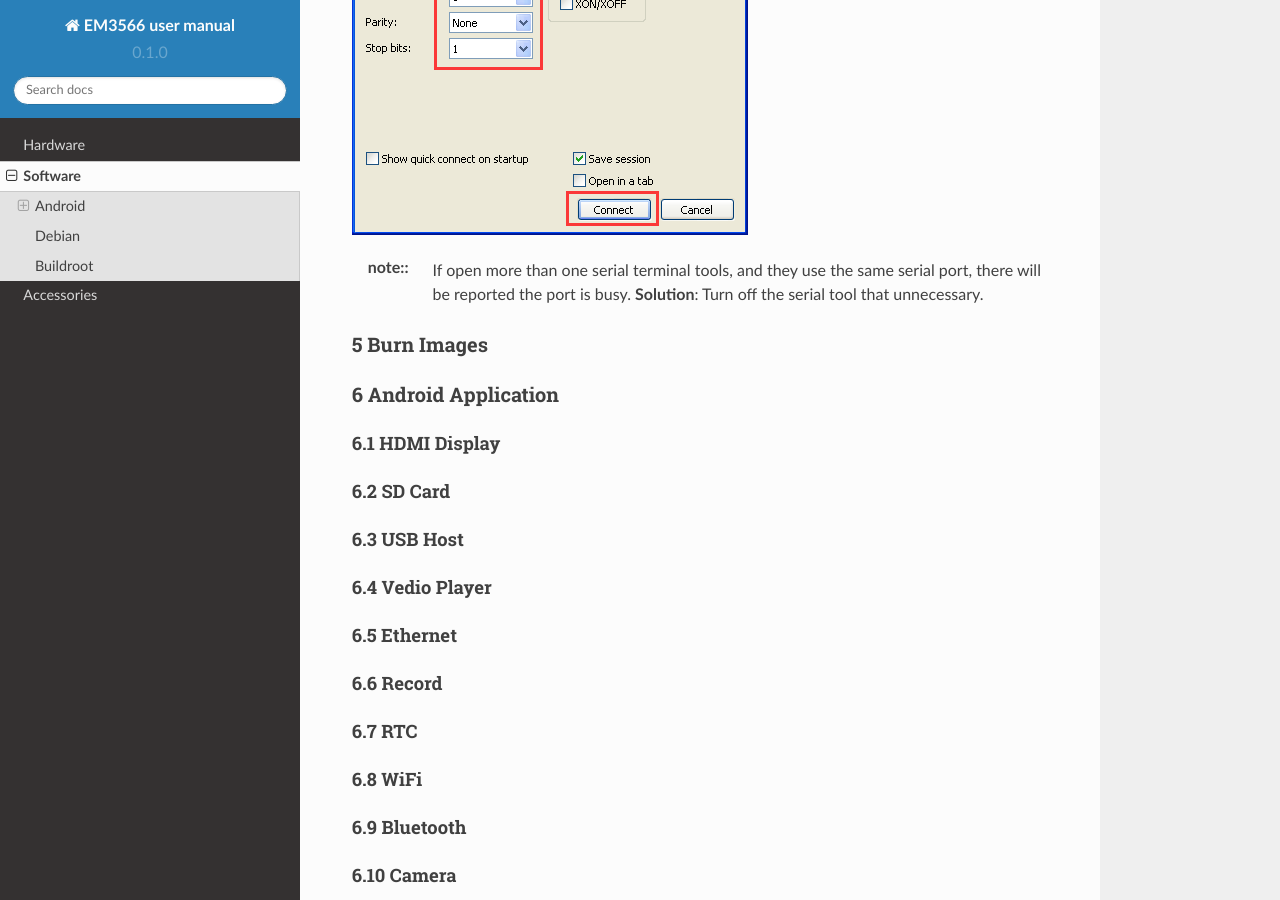
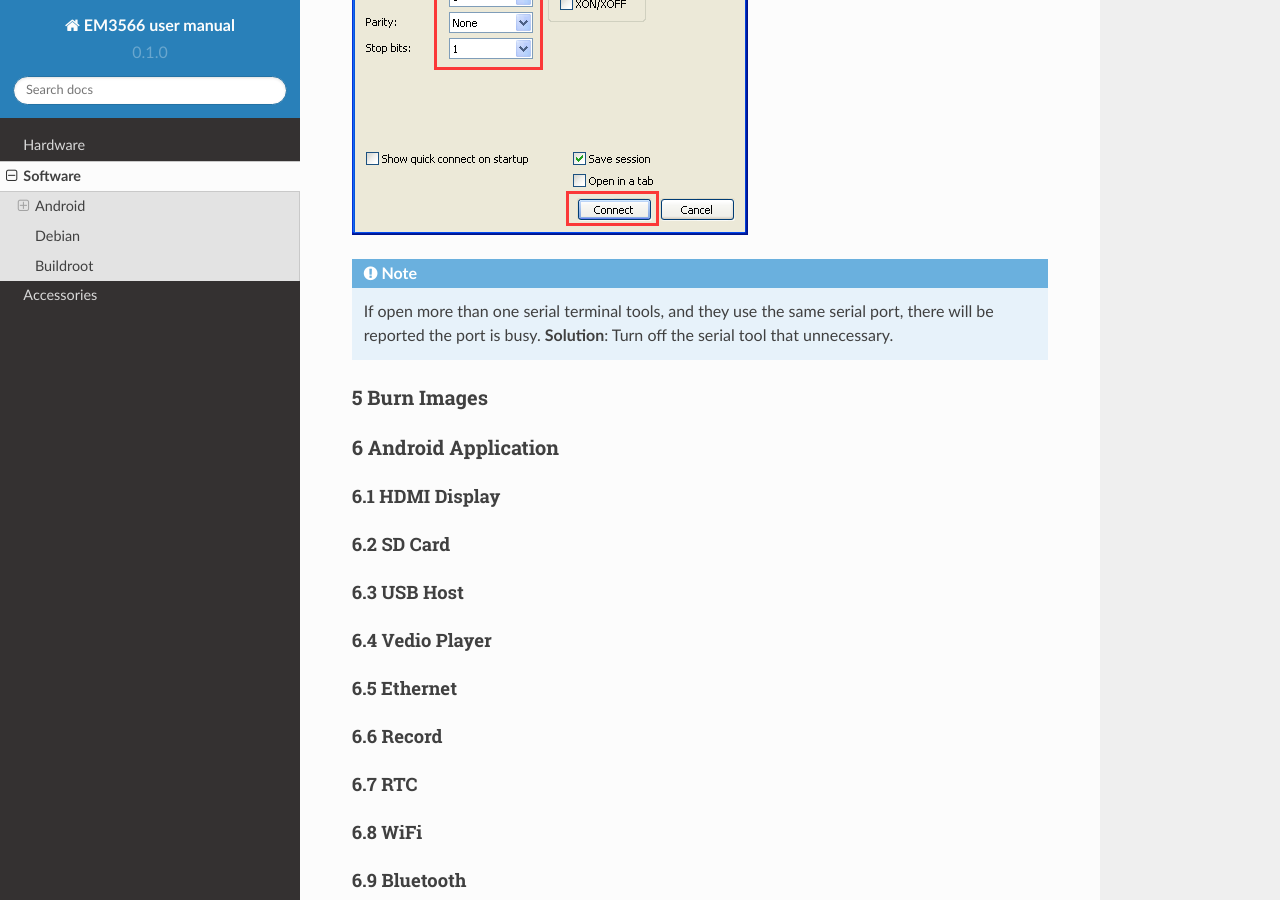
Before and after one commit to boardcon/EM3566, a Sphinx documentation site: the page built from docs/source/software.rst, in a window 1280 px wide and 900 px high, scrolled down 10037 px. Built offline with Sphinx 7.4.7 and the Read the Docs theme 2.0.0, drawn with Linux system fonts in a browser that asks for light colours.

```diff
--- a/docs/source/software.rst
+++ b/docs/source/software.rst
@@ -273,9 +273,10 @@ After all, click *connect*
 .. figure:: ./image/EM3566_SBC_Android11_figure_26.png
    :alt: Connect Serial
 
-:note::
-  If open more than one serial terminal tools, and they use the same serial port, there will be reported the port is busy.
-  **Solution**: Turn off the serial tool that unnecessary.
+.. note::
+
+ If open more than one serial terminal tools, and they use the same serial port, there will be reported the port is busy.
+ **Solution**: Turn off the serial tool that unnecessary.
 
 
 
```
